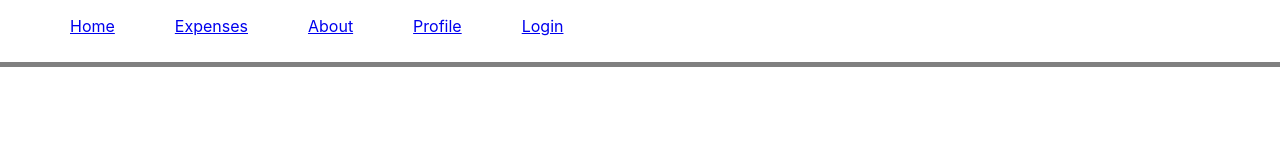
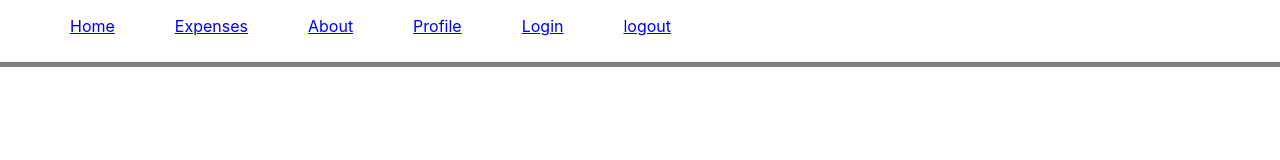
Before and after one commit to rampion19/expense-tracket-2.0, a React (Create React App) app: page / in a window 1280 px wide. Shown: the top 160 px of the page. Built offline with nearby package versions, Linux system fonts and the light colour scheme.

Commit message:
added a logout button and navigate it to login

```diff
--- a/src/Component/Header/Header.js
+++ b/src/Component/Header/Header.js
@@ -1,8 +1,15 @@
 import React from 'react';
 import "./Header.css";
-import {NavLink} from 'react-router-dom';
+import { NavLink, useNavigate } from 'react-router-dom';
 
 const Header = () => {
+  const navigate = useNavigate();
+  const logoutHandler = async () => {
+
+    await localStorage.removeItem('idToken');
+    navigate('/login')
+    alert("logout Successful")
+  }
   return (
     <div className='mainNav'>
       <nav>
@@ -12,6 +19,7 @@ import {NavLink} from 'react-router-dom';
           <li><NavLink to="/about">About</NavLink></li>
           <li><NavLink to="/profile">Profile</NavLink></li>
           <li><NavLink to="/login">Login</NavLink></li>
+          <li><NavLink onClick={logoutHandler}>logout</NavLink></li>
         </ul>
       </nav>
     </div>
```
Lines whose indentation alone changed are shown as unchanged.
